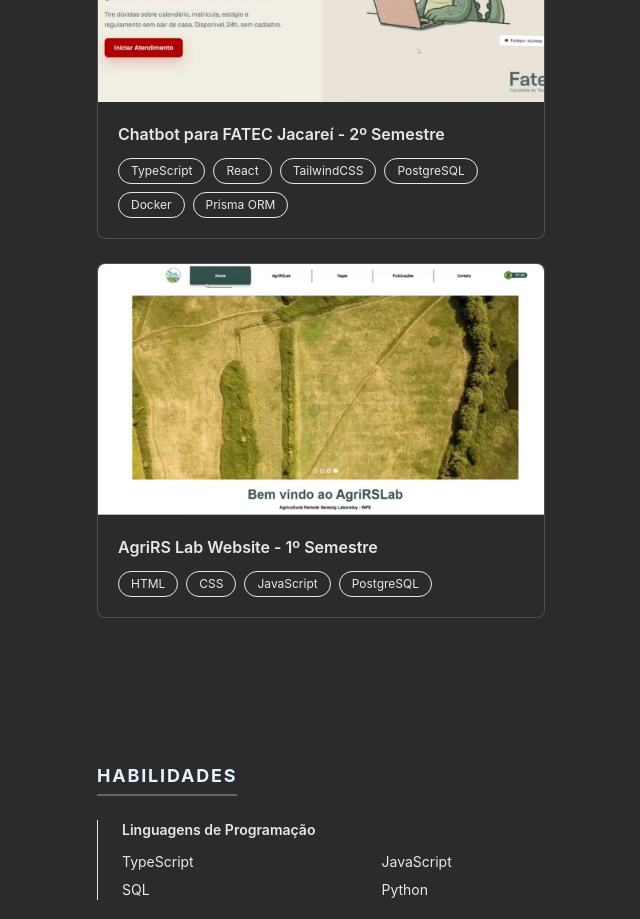
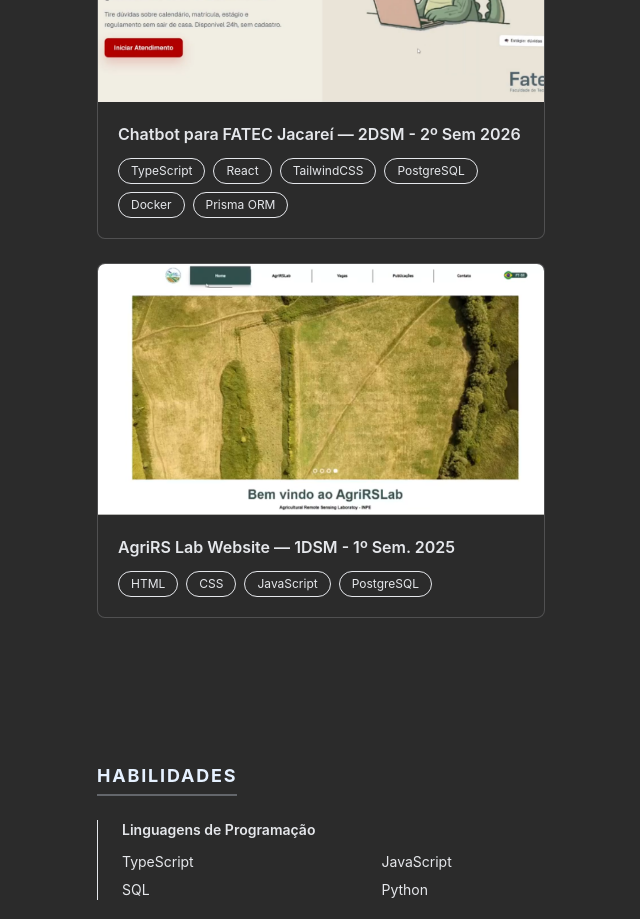
Before and after one commit to guioliv3/my-portfolio, a React app: page / in a window 1280 px wide. Shown: the part 1440-2359 px from the top of the page, without its empty margins (551-1191 px from the left). Built offline with nearby package versions, Linux system fonts and the light colour scheme; the HTML template or start-up script is replaced by a standard one.

Commit message:
correção

```diff
--- a/src/data/projects.ts
+++ b/src/data/projects.ts
@@ -12,7 +12,7 @@ export type Project = {
 export const projectsacademic: Project[] = [
       {
     id: 'chatbot-fatec',
-    title: 'Chatbot para FATEC Jacareí - 2º Semestre',
+    title: 'Chatbot para FATEC Jacareí — 2DSM - 2º Sem 2026 ',
     summary:
       'Desenvolvimento de um chatbot para a FATEC Jacareí, com o objetivo de auxiliar os alunos e funcionários com informações sobre cursos, eventos e serviços. Responsável pelo desenvolvimento do backend.',
     image: `${import.meta.env.BASE_URL}projectsimg/chatbot.png`,
@@ -22,7 +22,7 @@ export const projectsacademic: Project[] = [
   },
    {
     id: 'agrirslab',
-    title: 'AgriRS Lab Website - 1º Semestre',
+    title: 'AgriRS Lab Website — 1DSM - 1º Sem. 2025',
     summary:
       'Desenvolvimento de um website para o laboratório de Sensoriamento Remoto Agrícola do INPE com área administrativa para gerenciamento de conteúdo. Responsável pela documentação do projeto, pelo front-end e modelagem do banco de dados.',
     image: `${import.meta.env.BASE_URL}projectsimg/agrirslab.png`,
--- a/src/sections/Projects.tsx
+++ b/src/sections/Projects.tsx
@@ -16,7 +16,6 @@ export default function Projects() {
       viewport={{ once: true }}
       transition={{ duration: 0.6 }}
     >
-
             {/* Seção Profissional */}
       <h3 className="inline-block text-lg font-bold uppercase tracking-widest text-white after:mt-1 after:block after:h-[2px] after:w-full after:bg-white/30">
         Projetos Profissionais
@@ -31,6 +30,7 @@ export default function Projects() {
           />
         ))}
       </div>
+
 
       {/* Seção Acadêmica */}
       <h3 className="mt-16 inline-block text-lg font-bold uppercase tracking-widest text-white after:mt-1 after:block after:h-[2px] after:w-full after:bg-white/30">
@@ -53,6 +53,9 @@ export default function Projects() {
         project={activeProject}
         onClose={() => setActiveProject(null)}
       />
+
+
+
     </motion.div>
   );
 }
```
Also changed, not shown: src/components/Socials.tsx (line endings or trailing spaces).
